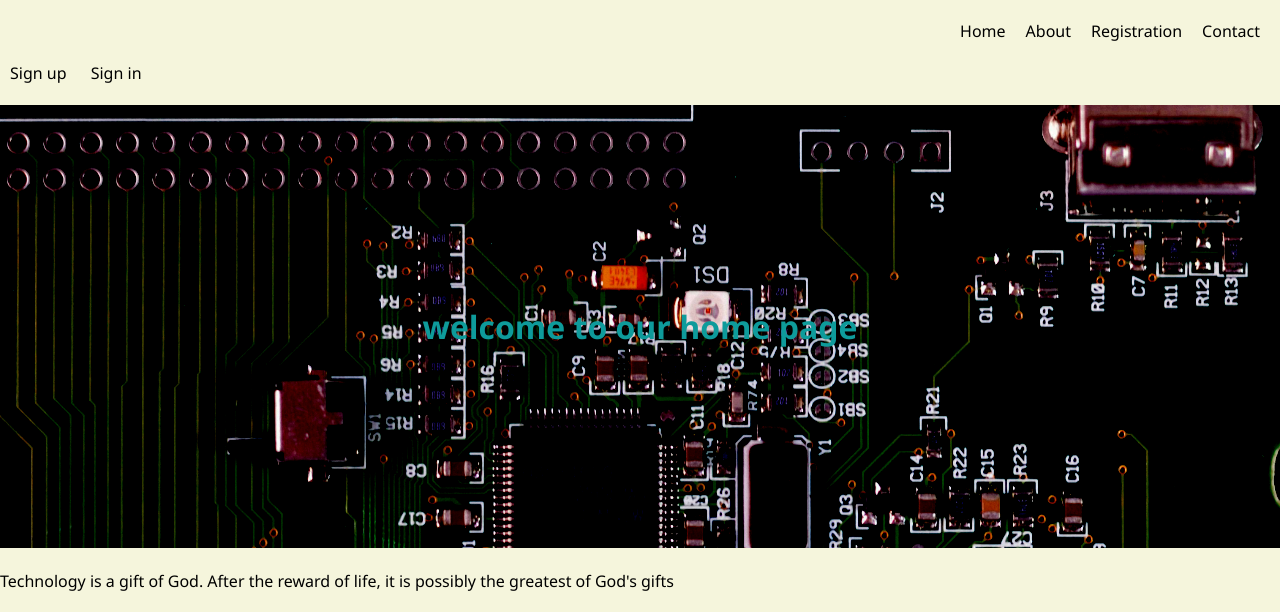
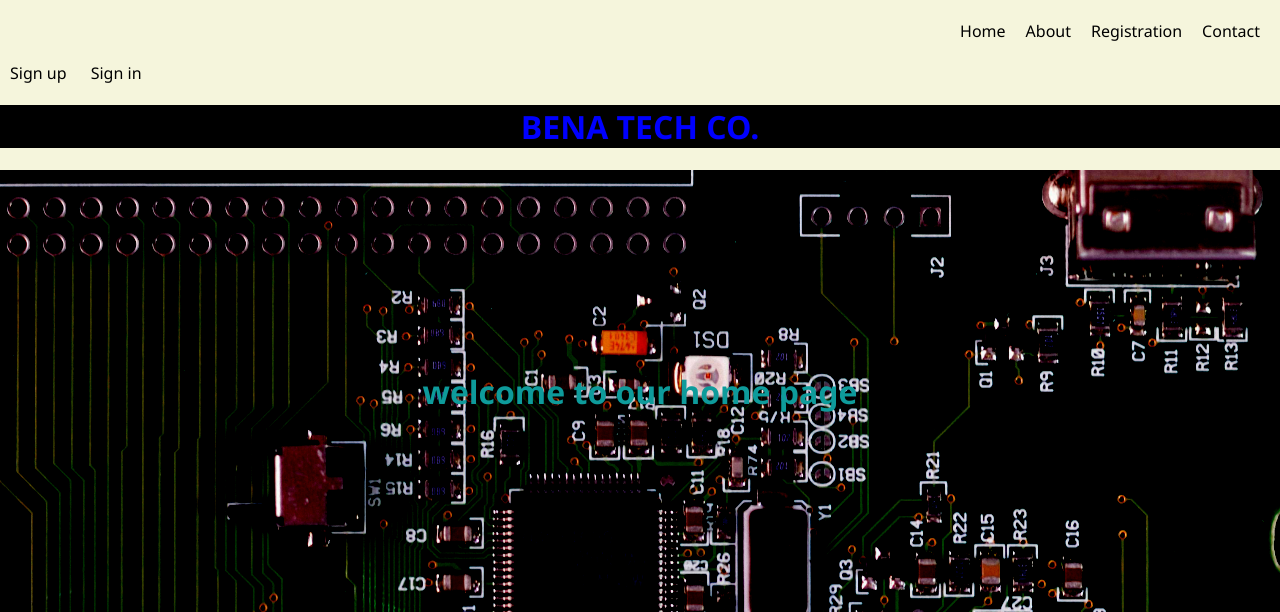
Before and after one commit to bena47/assignment-2, a PHP site: page / in a window 1280 px wide. Shown: the top 612 px of the page. Run offline with PHP 8.4, Linux system fonts and the light colour scheme.

Commit message:
added banner

```diff
--- a/css/style.css
+++ b/css/style.css
@@ -89,3 +89,8 @@ a:hover{
     float:inherit;
     transform: scale(1.0);
 }
+.banner{
+    background-color: chocolate;
+    paddding 20 px;
+    text-align: center;
+}
--- a/index.html
+++ b/index.html
@@ -29,6 +29,10 @@ text-align: center;
         <a href="Signin.html">Sign in</a>
     </div>
 
+    <div class="banner">
+    <h1>BENA TECH CO.</h1>
+    </div>
+
         <h1 class="home">welcome to our home page</h1>
 
     <p>Technology is a gift of God. After the reward of life, it is possibly the greatest of God's gifts</p>
```
